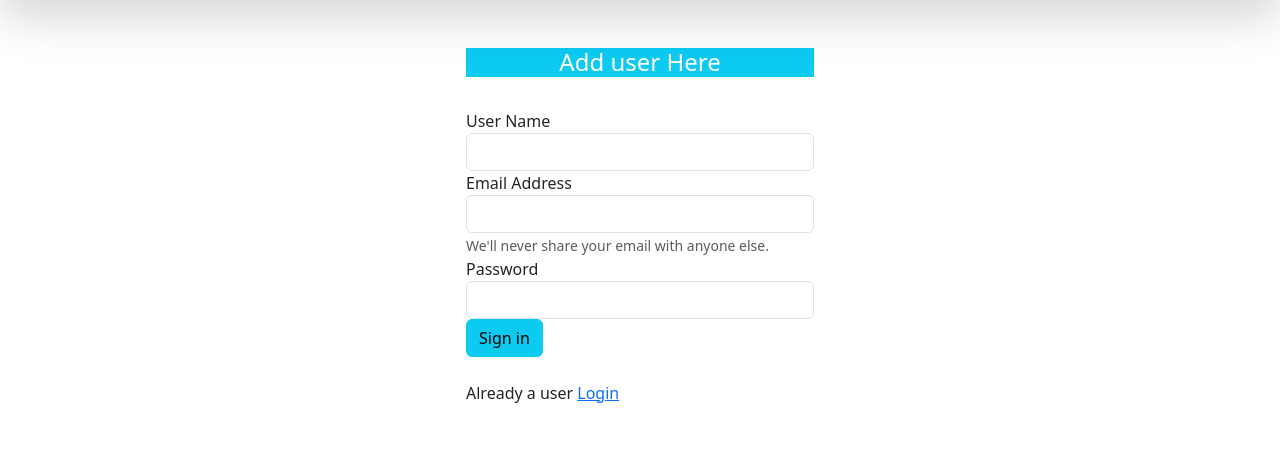
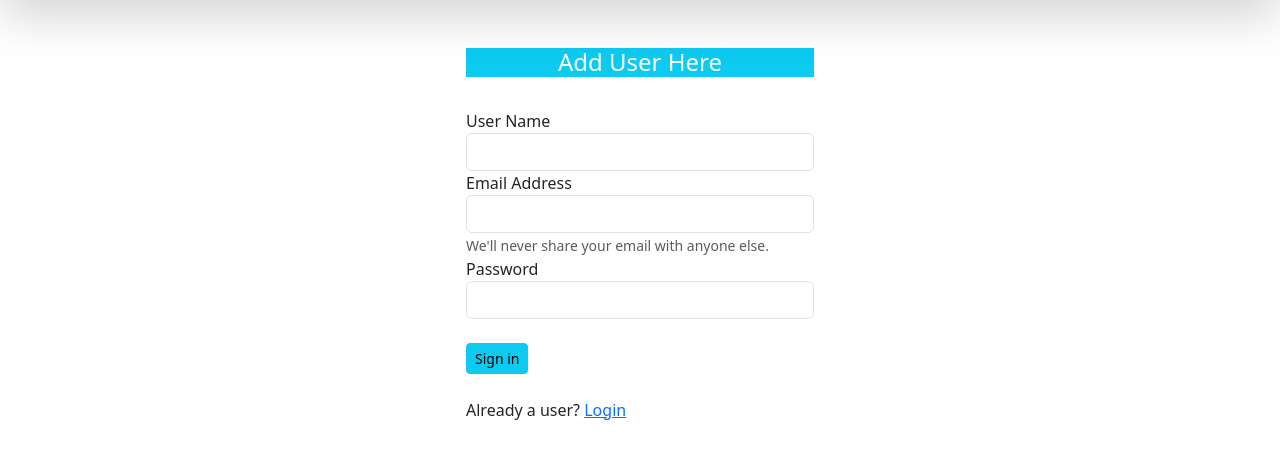
Before and after one commit to Shashankhuilgol/CR-6-Automation, a Flask app: page /signin in a window 1280 px wide. Shown: the part 56-515 px from the top of the page. Run offline with Flask 3, Linux system fonts and the light colour scheme; parts of the project's set-up code (start-up, migrations or seed data) failed here and were passed over.

Commit message:
modified

```diff
--- a/PROJECT_DB-main/templates/base.html
+++ b/PROJECT_DB-main/templates/base.html
@@ -62,7 +62,7 @@
                         <a class="btn btn-outline-light btn-sm me-2" href="/login"><i class="bi bi-box-arrow-in-right"></i> Login</a>
                     </li>
                     <li class="nav-item">
-                        <a class="btn btn-light btn-sm" href="/sign in"><i class="bi bi-person-plus-fill"></i> Add User</a>
+                        <a class="btn btn-light btn-sm" href="/signin"><i class="bi bi-person-plus-fill"></i> Add User</a>
                     </li>
                     {% endif %}
                 </ul>
--- a/PROJECT_DB-main/templates/login.html
+++ b/PROJECT_DB-main/templates/login.html
@@ -39,7 +39,10 @@ LOGIN
                             <input type="password" class="form-control" id="password" name="password" required>
                         </div>
 
-                        <button type="submit" class="btn btn-success btn-sm btn-block">Login</button>
+                        <!-- Add margin-top to move the button down -->
+                        <div class="form-group mt-4">
+                            <button type="submit" class="btn btn-success btn-sm btn-block">Login</button>
+                        </div>
                     </form>
 
                 </div>
--- a/PROJECT_DB-main/templates/signin.html
+++ b/PROJECT_DB-main/templates/signin.html
@@ -8,24 +8,20 @@ SIGN IN
 <div class="container mt-5">
 
     <div class="row">
-
-
         <div class="col-md-4"></div>
 
         <div class="col-md-4 jumbotron">
-    <h4 class="text-center bg-info text-white">Add user Here</h4>
+            <h4 class="text-center bg-info text-white">Add User Here</h4>
             <br>
 
             {% with message=get_flashed_messages(with_categories=true) %}
             {% if message %}
-    {% for category,message in message %}
+            {% for category, message in message %}
 
-    <div class="alert alert-{{category}} alert-dismissible fade show"
-    role="alert">
-    {{message}}
+            <div class="alert alert-{{ category }} alert-dismissible fade show" role="alert">
+                {{ message }}
 
-    <button type="button" class="close" data-dismiss="alert"
-    aria-label="Close">
+                <button type="button" class="close" data-dismiss="alert" aria-label="Close">
                     <span aria-hidden="true">&times;</span>
                 </button>
             </div>
@@ -34,37 +30,33 @@ SIGN IN
             {% endif %}
             {% endwith %}
 
-
             <form action="/signin" method="POST">
                 <div class="form-group">
                     <label for="name">User Name</label>
-            <input type="text" class="form-control" id="name" name="name"required>
+                    <input type="text" class="form-control" id="name" name="name" required>
                 </div>
-
 
                 <div class="form-group">
                     <label for="email">Email Address</label>
-        <input type="email" class="form-control" id="email" name="email"required>
+                    <input type="email" class="form-control" id="email" name="email" required>
                     <small id="emailHelp" class="form-text text-muted">We'll never share your email with anyone else.</small>
                 </div>
 
                 <div class="form-group">
                     <label for="password">Password</label>
-        <input type="password" class="form-control" id="password" name="password"required>
+                    <input type="password" class="form-control" id="password" name="password" required>
                 </div>
 
-
-        <button type="submit" class="btn btn-info tbn-sm btn-block">Sign in</button>
+                <!-- Add margin-top to move the button further down -->
+                <div class="form-group mt-4">
+                    <button type="submit" class="btn btn-info btn-sm btn-block">Sign in</button>
+                </div>
             </form>
             <br>
-    Already a user <a href="/login">Login</a>
-
+            Already a user? <a href="/login">Login</a>
         </div>
 
         <div class="col-md-4"></div>
-
-
-
     </div>
 </div>
 
```
Lines whose indentation alone changed are shown as unchanged.
